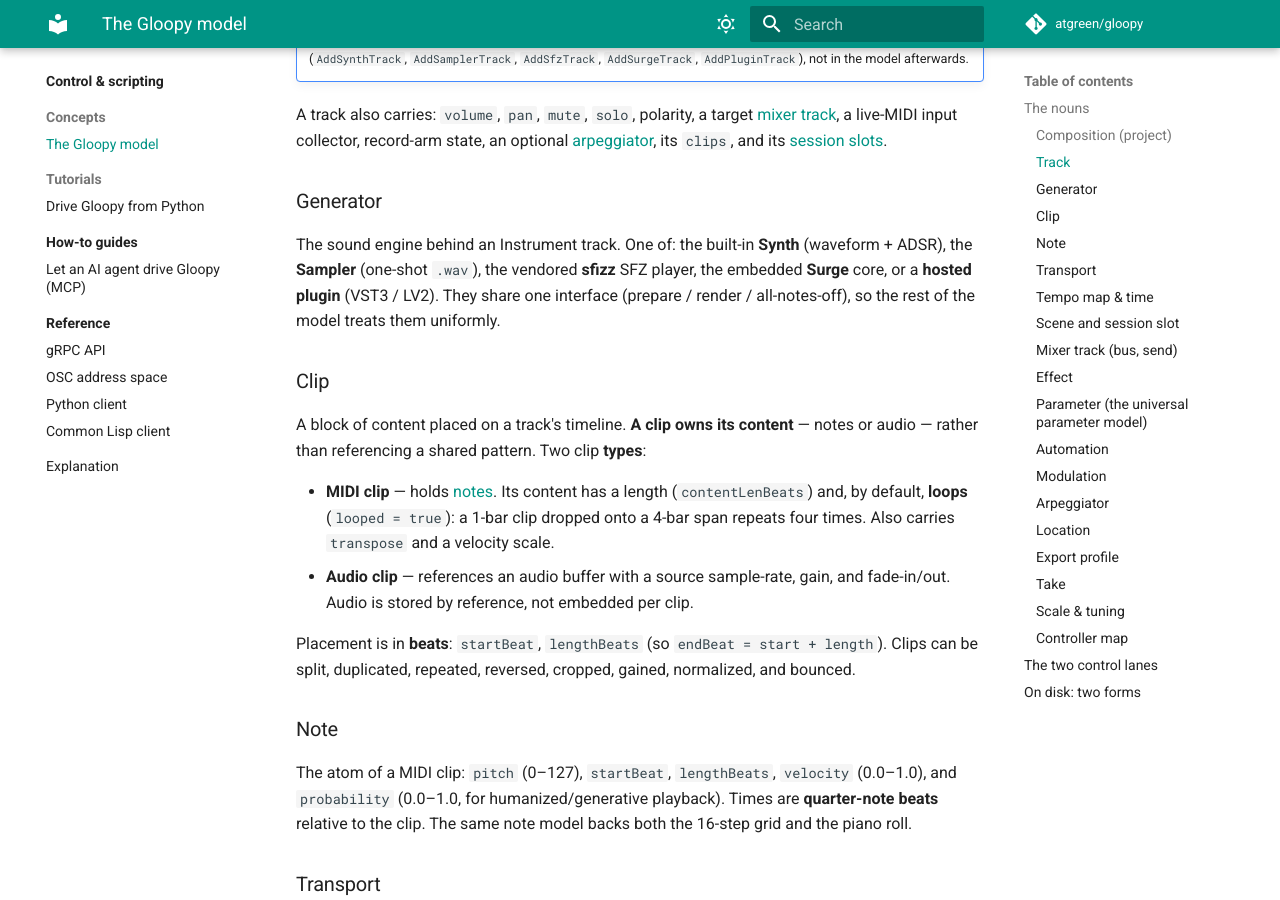
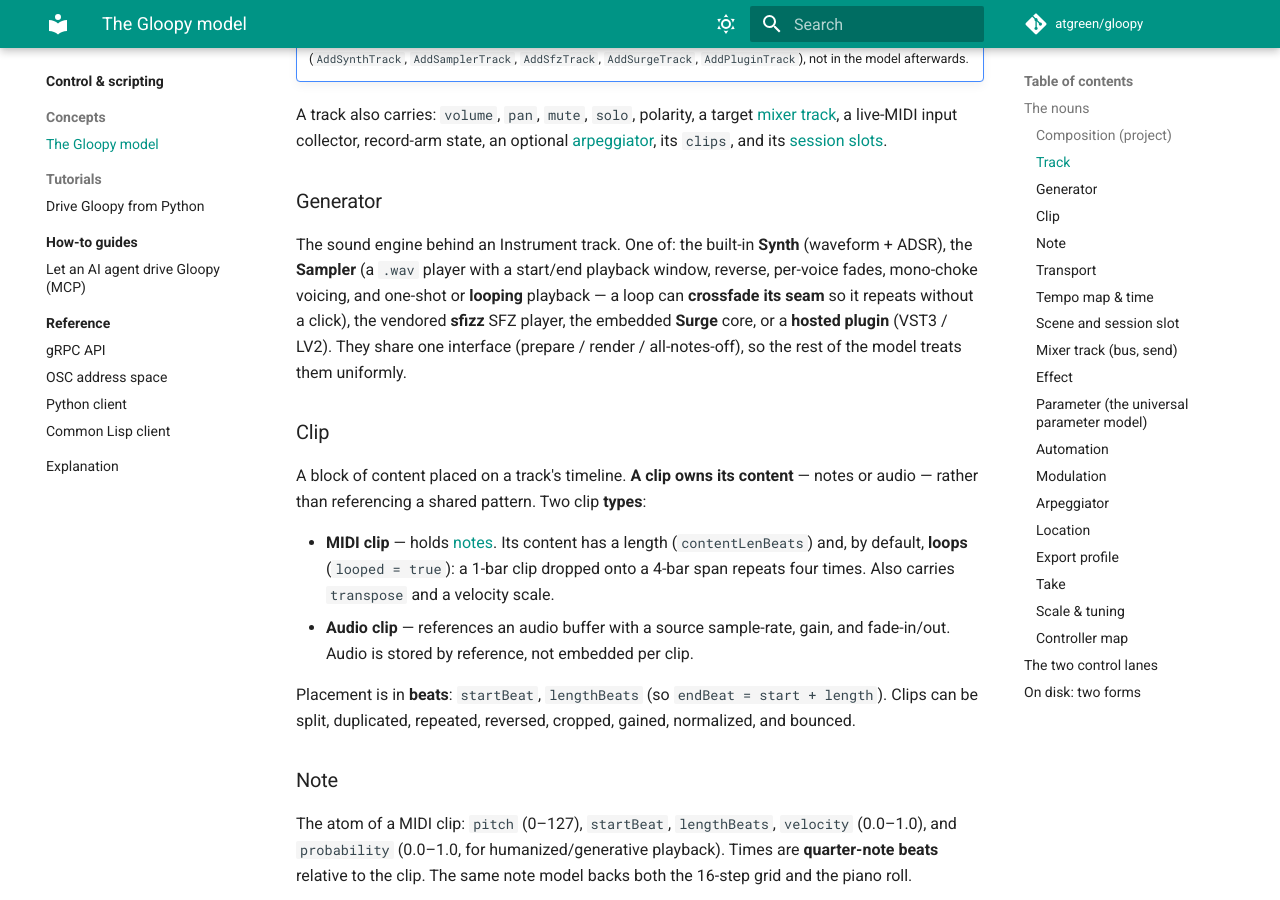
Before and after one commit to atgreen/gloopy, an MkDocs documentation site: the page built from docs/control-scripting/concepts/model.md, in a window 1280 px wide and 900 px high, scrolled down 1022 px. Built offline with MkDocs 1.6.1 and Material for MkDocs 9.7.7, drawn with Linux system fonts in a browser that asks for light colours.

Commit message:
feat(sampler): loop crossfade — smooth the loop seam (Wave 6 #18)
A looping sampler voice jumps from the loop end straight to the loop start every
cycle; if the two don't line up, that seam is an audible click. A loop crossfade
blends it away: as playback approaches the wrap point, the loop-end content is
mixed with the material one loop-span away (what continues after the wrap), so the
seam is continuous.

- Sampler.loopXfade (seconds, 0 = off), only active in loop mode. Forward wraps at
  hi-1 (blend toward pos-span, the pre-start material); reverse wraps at lo
  (pos+span). The crossfade read is clamped in-buffer and xf is clamped to the loop
  length.
- Extended the same plumbing as the window/fade/loop/mono controls: loop_xfade on
  apiSet/GetSamplerControls + the SamplerControls proto (both messages) + Python
  set/get_sampler_controls + ValueTree (sloopxf, omitted when 0) / composition
  (loop_xfade) serialisation + a "Loop crossfade (s)" field on the Sampler prompt.

smoke (SaveProject/LoadProject-isolated): a looped sawtooth ramp (-1..+1) has a
hard +1->-1 seam every cycle — the max sample-to-sample jump in the looped render
collapses ~220x with a 5 ms crossfade (4,403,553 -> 19,971), and the value
round-trips through GetSamplerControls + a composition save/reload.
Screenshot-validated: the Sampler dialog shows the new "Loop crossfade (s)" field
reflecting a value set via the API. Manual model doc notes the sampler's looping +
seam crossfade. ctest green; full smoke 184 PASS.

Co-Authored-By: Claude Opus 4.8 (1M context) <noreply@anthropic.com>

```diff
--- a/docs/control-scripting/concepts/model.md
+++ b/docs/control-scripting/concepts/model.md
@@ -41,8 +41,11 @@ state, an optional [arpeggiator](#arpeggiator), its `clips`, and its
 
 ### Generator
 The sound engine behind an Instrument track. One of: the built-in **Synth**
-(waveform + ADSR), the **Sampler** (one-shot `.wav`), the vendored **sfizz** SFZ
-player, the embedded **Surge** core, or a **hosted plugin** (VST3 / LV2). They
+(waveform + ADSR), the **Sampler** (a `.wav` player with a start/end playback
+window, reverse, per-voice fades, mono-choke voicing, and one-shot or **looping**
+playback — a loop can **crossfade its seam** so it repeats without a click), the
+vendored **sfizz** SFZ player, the embedded **Surge** core, or a **hosted plugin**
+(VST3 / LV2). They
 share one interface (prepare / render / all-notes-off), so the rest of the model
 treats them uniformly.
 
```
Also changed, not shown: .claude/skills/gloop-grind/SKILL.md (+17 -2 lines), 11 other files.
